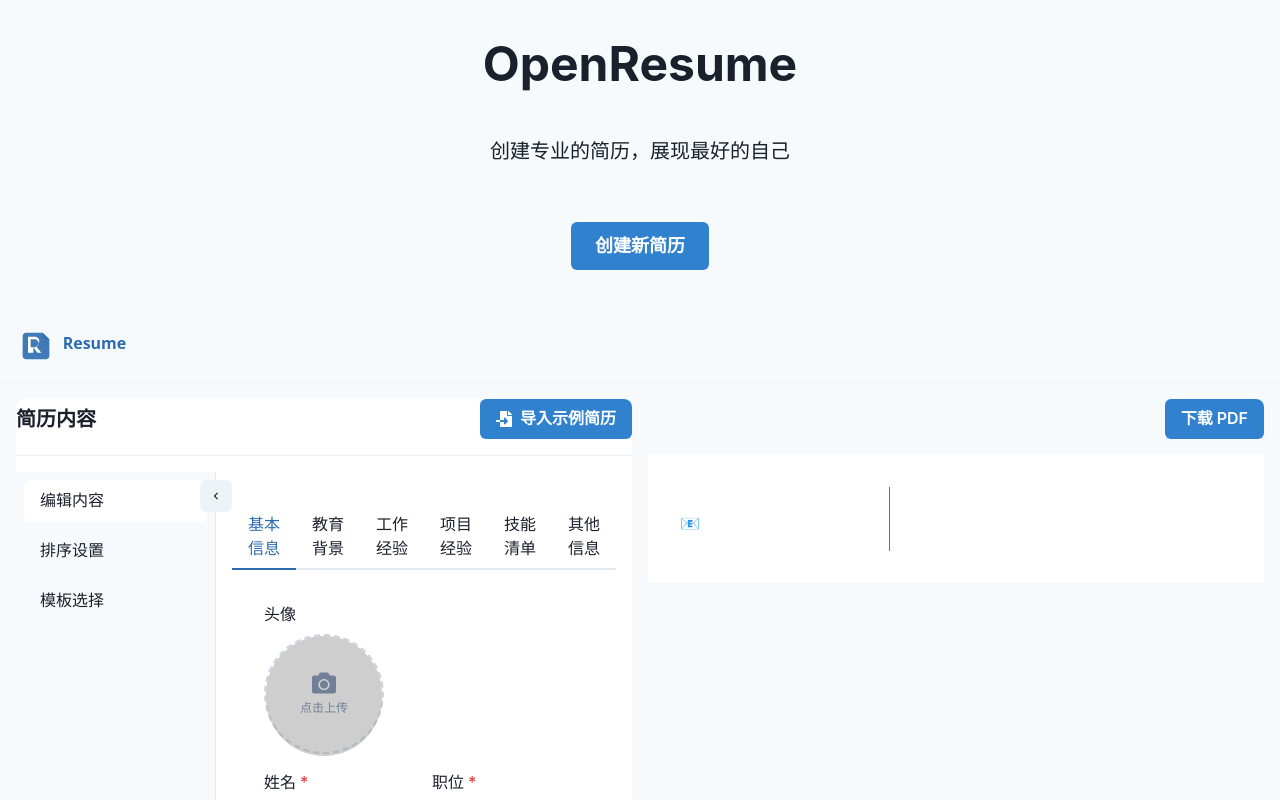
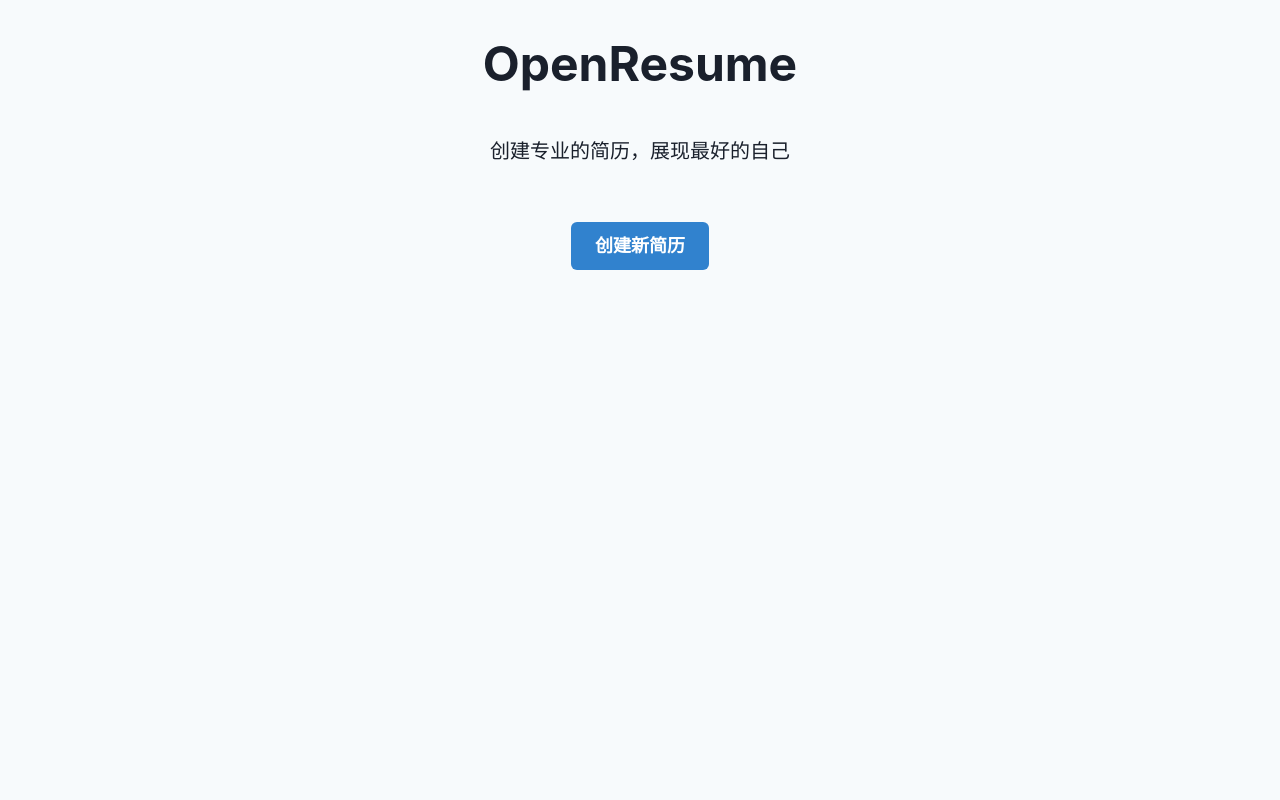
Before and after one commit to gly-hub/ai-resume, a React (Vite) app: page / in a window 1280 px wide. Shown: the top 800 px of the page. Built offline with nearby package versions, Linux system fonts and the light colour scheme; grey boxes are pictures that could not be loaded; the HTML template or start-up script is replaced by a standard one.

Commit message:
feat: back

```diff
--- a/src/App.tsx
+++ b/src/App.tsx
@@ -1,8 +1,7 @@
-import { ChakraProvider, extendTheme, Box } from '@chakra-ui/react'
+import { ChakraProvider, extendTheme } from '@chakra-ui/react'
 import { BrowserRouter as Router, Routes, Route } from 'react-router-dom'
 import { Editor } from './pages/Editor'
 import { Home } from './pages/Home'
-import { Header } from './components/Header'
 
 const theme = extendTheme({
   styles: {
@@ -23,10 +22,6 @@ function App() {
           <Route path="/editor" element={<Editor />} />
         </Routes>
       </Router>
-      <Box minH="100vh" bg="gray.50">
-        <Header />
-        <Editor />
-      </Box>
     </ChakraProvider>
   )
 }
--- a/src/components/Header.tsx
+++ /dev/null
@@ -1,14 +0,0 @@
-import { Box, Container, HStack } from '@chakra-ui/react'
-import { Logo } from './Logo'
-
-export function Header() {
-  return (
-    <Box as="header" py={4} borderBottom="1px solid" borderColor="gray.100">
-      <Container maxW="container.xl">
-        <HStack spacing={4}>
-          <Logo h="40px" />
-        </HStack>
-      </Container>
-    </Box>
-  )
-}
--- a/src/components/Logo.tsx
+++ /dev/null
@@ -1,53 +0,0 @@
-import { Box, BoxProps } from '@chakra-ui/react'
-import React from 'react'
-
-interface LogoProps extends BoxProps {
-  variant?: 'icon' | 'full'
-  color?: string
-}
-
-export function Logo({ variant = 'full', color = '#2B6CB0', ...props }: LogoProps) {
-  return (
-    <Box as="svg"
-      viewBox="0 0 200 60"
-      fill="none"
-      xmlns="http://www.w3.org/2000/svg"
-      {...props}
-    >
-      {/* 图形部分：简化的 R + 文档折角 */}
-      <g transform={variant === 'icon' ? 'translate(70, 0)' : 'translate(0, 0)'}>
-        {/* 文档底部 */}
-        <path
-          d="M40 10L50 20V45C50 47.7614 47.7614 50 45 50H15C12.2386 50 10 47.7614 10 45V15C10 12.2386 12.2386 10 15 10H40Z"
-          fill={color}
-          opacity="0.9"
-        />
-        {/* 文档折角 */}
-        <path
-          d="M40 10L50 20H45C42.2386 20 40 17.7614 40 15V10Z"
-          fill={color}
-          opacity="0.7"
-        />
-        {/* R 字母 */}
-        <path
-          d="M22 20H28C31.3137 20 34 22.6863 34 26C34 29.3137 31.3137 32 28 32H22V40H26V32L32 40H38L30 30.5C33.0376 29.2089 35 26.2767 35 23C35 19.134 31.866 16 28 16H18V40H22V20Z"
-          fill="white"
-        />
-      </g>
-
-      {/* 文字部分 */}
-      {variant === 'full' && (
-        <g transform="translate(70, 35)">
-          <text
-            fill={color}
-            fontSize="24"
-            fontFamily="system-ui, -apple-system"
-            fontWeight="600"
-          >
-            Resume
-          </text>
-        </g>
-      )}
-    </Box>
-  )
-}
```
